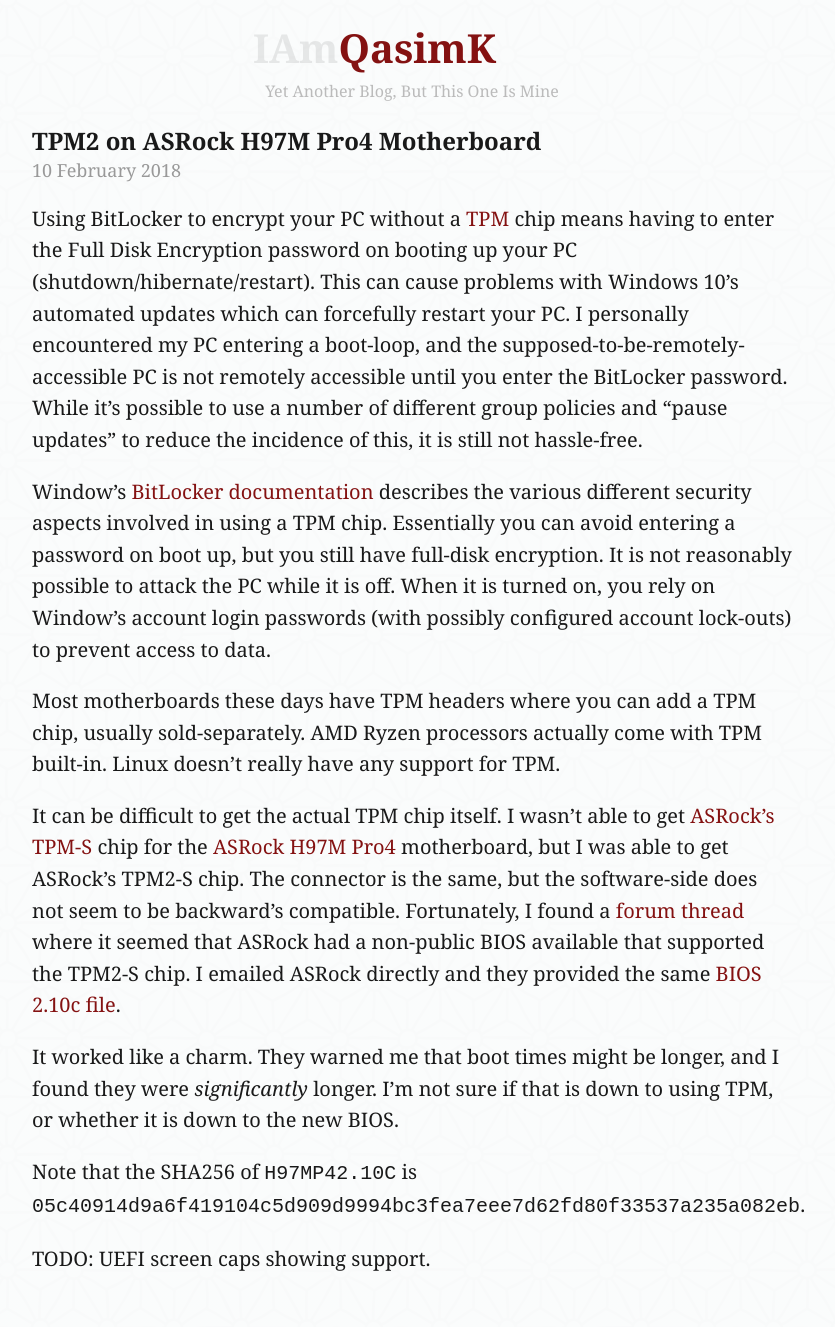
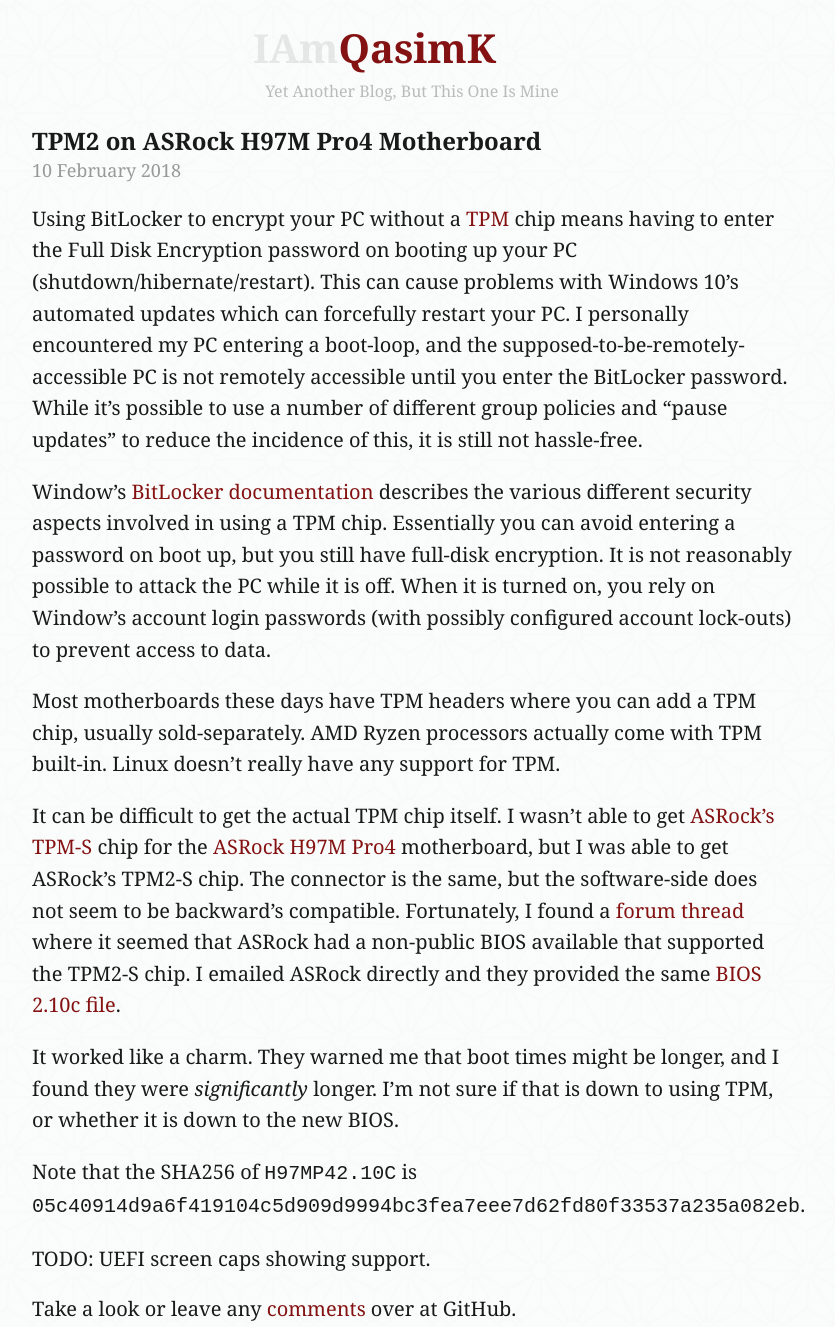
Before and after one commit to QasimK/qasimk.github.io, a Jekyll site: the page built from _posts/2018-02-10-ASRock-Pro4-TPM2.md, in a window 1280 px wide. Shown: the whole page, without its empty margins (228-1063 px from the left). Built offline with Jekyll 4.4.1, drawn with Linux system fonts in a browser that asks for light colours; before the commit the page ends 1295 px from its top, so only the background shows below that.

Commit message:
Add basic commenting system

```diff
--- a/_config.yml
+++ b/_config.yml
@@ -18,6 +18,7 @@
 description: "Yet Another Blog, But This One Is Mine"
 baseurl: "" # the subpath of your site, e.g. /blog
 url: "http://IAmQasimK.com" # the base hostname & protocol for your site, e.g. http://example.com
+githubCommentsUrlPrefix: "https://github.com/QasimK/qasimk.github.io/issues/"
 author:
   name: QasimK
   github:  QasimK
--- a/_layouts/post.html
+++ b/_layouts/post.html
@@ -13,4 +13,12 @@
   <section class="post__content">
     {{ content }}
   </section>
+
+  {% if page.githubCommentIssueID %}
+    <section class="post__comments">
+      Take a look or leave any
+      <a href="{{ site.githubCommentsUrlPrefix }}{{ page.githubCommentIssueID }}">comments</a>
+      over at GitHub.
+    </section>
+  {% endif %}
 </article>
```
Also changed, not shown: _posts/2018-02-10-ASRock-Pro4-TPM2.md (+1 -0 lines).
